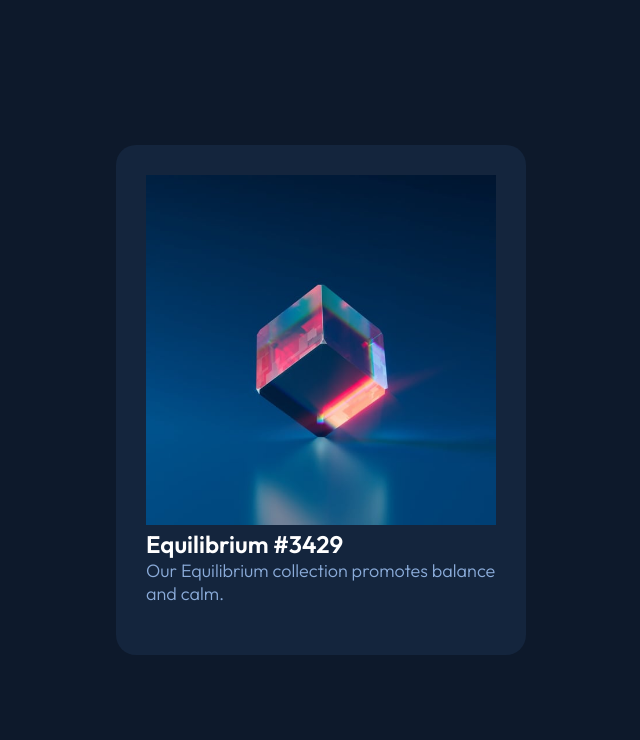
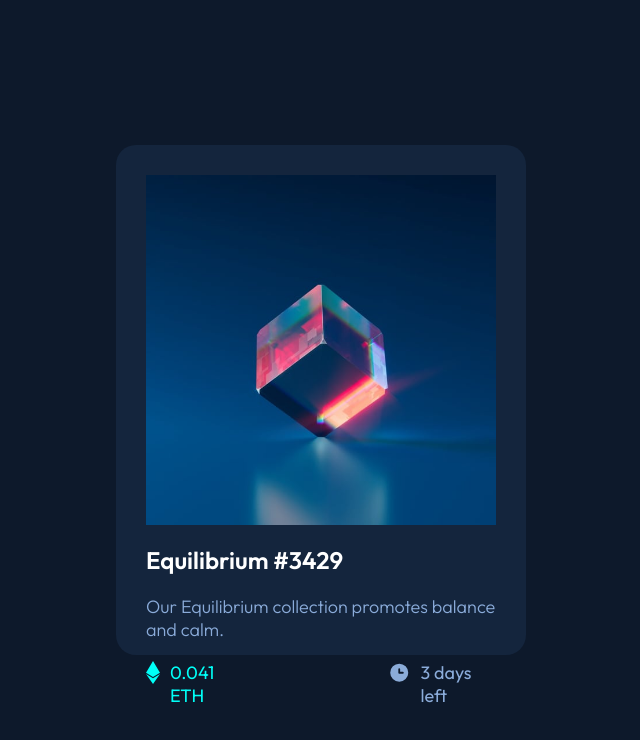
Before and after one commit to charlie-techorse/NFT-preview-card-component, a React (Vite) app: page / in a window 1280 px wide. Shown: the top 740 px of the page, without its empty margins (319-959 px from the left). Built offline with nearby package versions, Linux system fonts and the light colour scheme.

Commit message:
Add card price and days left

```diff
--- a/src/components/Card.tsx
+++ b/src/components/Card.tsx
@@ -11,5 +11,15 @@ export function Card({ item }: ItemProps) {
     <img className="card__image" src='/image-equilibrium.jpg' alt="quilibrium" />
     <h1 className='card__title'>{item.title} #{item.id}</h1>
     <p className='card__description'>{item.description}</p>
+    <div className='card__info'>
+      <div className='card__info-eth'>
+        <img src='/icon-ethereum.svg' alt='ethereum'></img>
+        <p>{item.prize} ETH</p>
+      </div>
+      <div className='card__info-days'>
+        <img src='/icon-clock.svg' alt='clock'></img>
+        <p>{item.days} days left</p>
+      </div>
+    </div>
   </div>
 }
--- a/src/components/card.css
+++ b/src/components/card.css
@@ -5,6 +5,9 @@
   margin-inline: 20px;
   padding: 30px;
   border-radius: 20px;
+  display: flex;
+  flex-direction: column;
+  gap: 20px;
 }
 
 .card__image {
@@ -20,3 +23,24 @@
   color: var(--primary);
   font-weight: 300;
 }
+
+.card__info {
+  display: flex;
+  justify-content: space-between;
+  font-weight: 400;
+}
+
+.card__info-eth {
+  display: flex;
+  color: var(--secondary);
+}
+
+.card__info-days {
+  display: flex;
+  color: var(--primary);
+}
+
+.card__info-eth img,
+.card__info-days img {
+  padding-right: 10px;
+}
--- a/src/main.tsx
+++ b/src/main.tsx
@@ -7,7 +7,9 @@ import { ItemType } from './types/itemType'
 const item: ItemType = {
   title: 'Equilibrium',
   id: 3429,
-  description: 'Our Equilibrium collection promotes balance and calm.'
+  description: 'Our Equilibrium collection promotes balance and calm.',
+  prize: 0.041,
+  days: 3
 }
 
 ReactDOM.createRoot(document.getElementById('root') as HTMLElement).render(
--- a/src/types/itemType.tsx
+++ b/src/types/itemType.tsx
@@ -1,5 +1,7 @@
 export interface ItemType {
   title: string,
   id: number,
-  description: string
+  description: string,
+  prize: number,
+  days: number
 }
```
